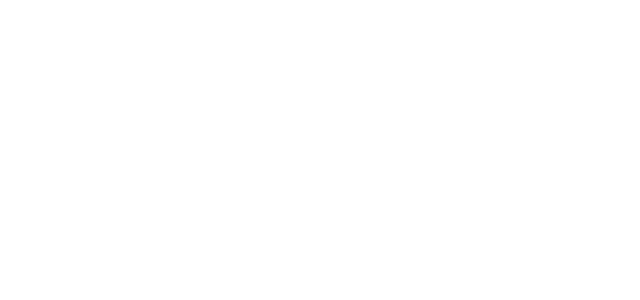
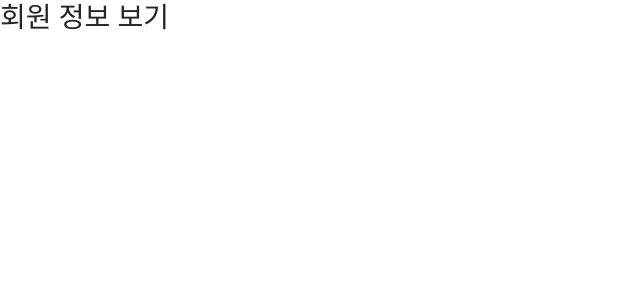
Before and after one commit to yumin359/react, a React (Vite) app: page /member/detail in a window 1280 px wide. Before the commit this address had no page. Shown: the top 300 px of the page, without its empty margins (0-640 px from the left). Built offline with nearby package versions, Linux system fonts and the light colour scheme.

Commit message:
0704 url search params

```diff
--- /dev/null
+++ b/src/App46.jsx
@@ -0,0 +1,46 @@
+import React from "react";
+import { BrowserRouter, Route, Routes, useSearchParams } from "react-router";
+
+// /board/detail?id=3 : <h3>3번 게시물</h3>
+// /board/detail?id=13 : <h3>13번 게시물</h3>
+// /board/detail?id=33 : <h3>33번 게시물</h3>
+
+// 연습
+// /member/detail?id=son : <h3>son 회원 정보 보기</h3>
+// /member/detail?id=park : <h3>park 회원 정보 보기</h3>
+// /member/detail?id=cha : <h3>cha 회원 정보 보기</h3>
+
+function Child1() {
+  // useSearchParams() : query string(request param) 정보 얻기
+  // -> URLSearchParams와 set 메소드를 배열로 리턴
+  const [params] = useSearchParams();
+  console.log(params);
+  console.log("id", params.get("id"));
+
+  return (
+    <div>
+      <h3>{params.get("id")}번 게시물 보기</h3>
+    </div>
+  );
+}
+
+function Child2() {
+  const [p] = useSearchParams();
+  // "name"에는 "id" 올 수 있다ㅏ 연습에선 id로 했음
+  return <h3>{p.get("name")} 회원 정보 보기</h3>;
+}
+
+function App46(props) {
+  return (
+    <div>
+      <BrowserRouter>
+        <Routes>
+          <Route path="board/detail" element={<Child1 />} />
+          <Route path="member/detail" element={<Child2 />} />
+        </Routes>
+      </BrowserRouter>
+    </div>
+  );
+}
+
+export default App46;
--- a/src/main.jsx
+++ b/src/main.jsx
@@ -1,10 +1,10 @@
 import { StrictMode } from "react";
 import { createRoot } from "react-dom/client";
 import "bootstrap/dist/css/bootstrap.min.css";
-import App45 from "./App45.jsx";
+import App46 from "./App46.jsx";
 
 createRoot(document.getElementById("root")).render(
   <StrictMode>
-    <App45 />
+    <App46 />
   </StrictMode>,
 );
```
